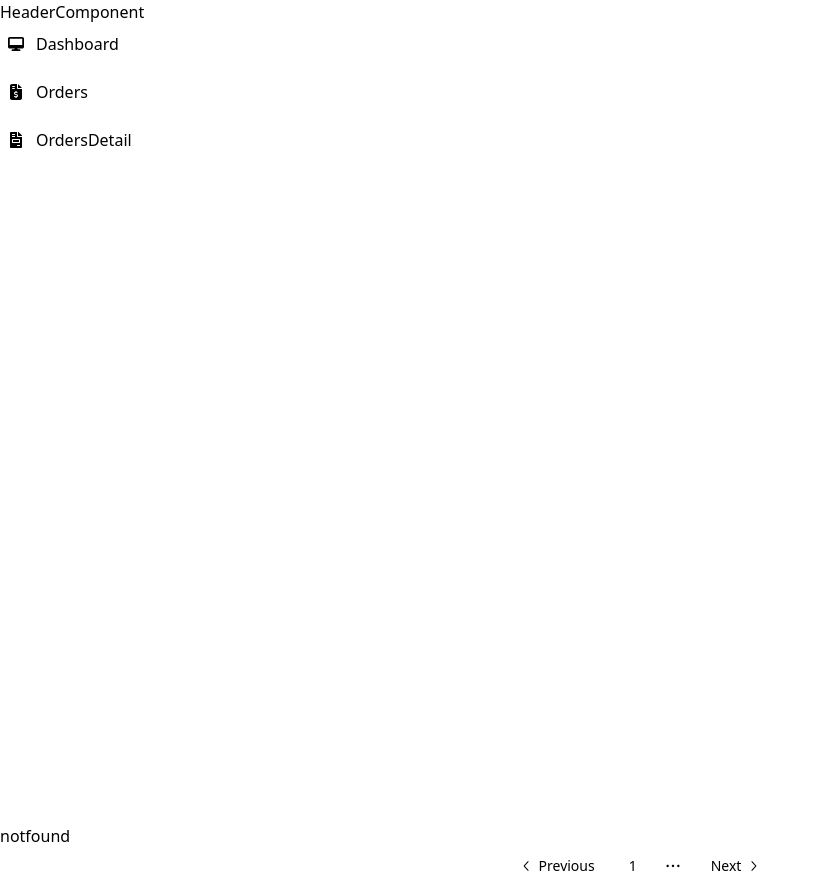
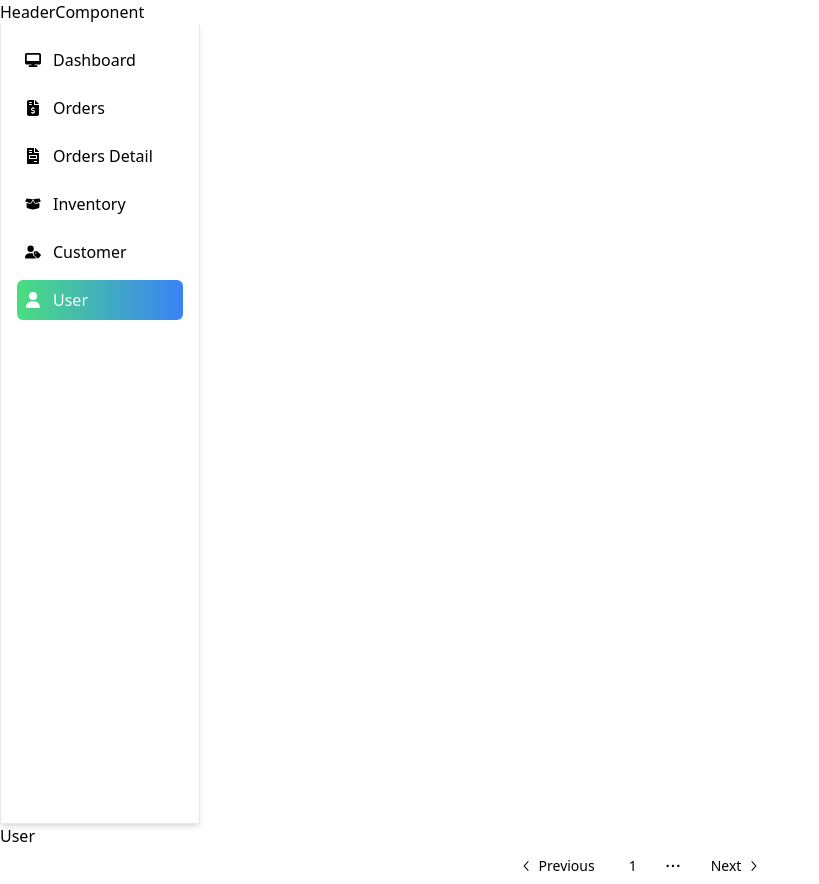
Before and after one commit to Moniroth-03/pos-frontend-IP-Project, a React (Vite) app: page /user in a window 1280 px wide. Shown: the whole page, without its empty margins (0-819 px from the left). Built offline with nearby package versions, Linux system fonts and the light colour scheme; sample sign-in values are in the browser's storage.

Commit message:
complete navigation

```diff
--- a/src/app/App.tsx
+++ b/src/app/App.tsx
@@ -12,7 +12,10 @@ function App() {
           <Route path="/dashboard" element={<div>Dashboard</div>} />
 
           <Route path="/orders" element={<div>Orders</div>} />
-          <Route path="/OrdersDetail" element={<div>Orders Detail</div>} />
+          <Route path="/ordersdetail" element={<div>Orders Detail</div>} />
+          <Route path="/inventory" element={<div>Inventory</div>} />
+          <Route path="/customer" element={<div>Customer</div>} />
+          <Route path="/user" element={<div>User</div>} />
 
           <Route path="*" element={<div>notfound</div>} />
         </Route>
--- a/src/app/layout/navigations/navigation.component.tsx
+++ b/src/app/layout/navigations/navigation.component.tsx
@@ -1,22 +1,25 @@
 import { NavLink } from "react-router-dom";
-import { FaDesktop } from "react-icons/fa6";
+import { FaBoxOpen, FaDesktop, FaUser, FaUserTag } from "react-icons/fa6";
 import { FaFileInvoiceDollar } from "react-icons/fa6";
 import { FaFileInvoice } from "react-icons/fa";
 let arr = [
   { name: "Dashboard", path: "/dashboard", icon: <FaDesktop /> },
   { name: "Orders", path: "/orders", icon: <FaFileInvoiceDollar /> },
-  { name: "OrdersDetail", path: "/ordersDetail", icon: <FaFileInvoice /> },
+  { name: "Orders Detail", path: "/ordersdetail", icon: <FaFileInvoice /> },
+  {name: "Inventory", path: "/inventory", icon: <FaBoxOpen/> },
+  {name: "Customer", path: "/customer", icon: <FaUserTag/>},
+  {name: "User", path: "/user", icon: <FaUser/>}
 ];
 
 const NavigationComponent = () => {
   return (
-    <div className="flex flex-col gap-2 w-[150px] h-screen ">
+    <div className="flex flex-col gap-2 w-[200px] h-screen border shadow-md rounded-sm bg-white border-t-0 p-4">
       {arr.map((obj) => (
         <NavLink
           to={obj.path}
           className={({ isActive }) =>
             isActive
-              ? "bg-gradient-to-r from-green-200 to-blue-300 text-white p-2 rounded-md flex gap-3 items-center"
+              ? "bg-gradient-to-r from-green-400 to-blue-500 text-white p-2 rounded-md flex gap-3 items-center"
               : " flex gap-3 items-center p-2"
           }
         >
```
